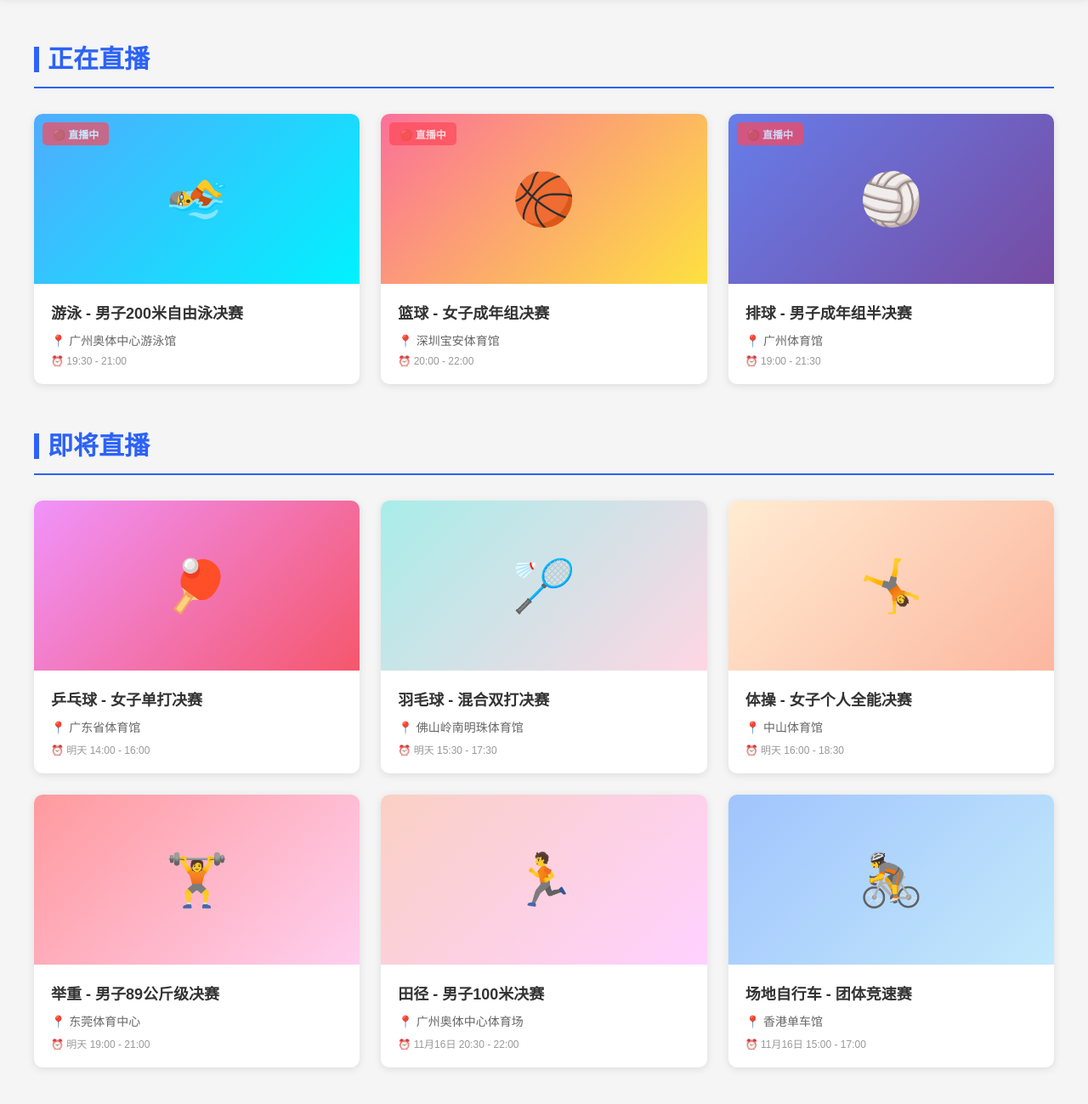
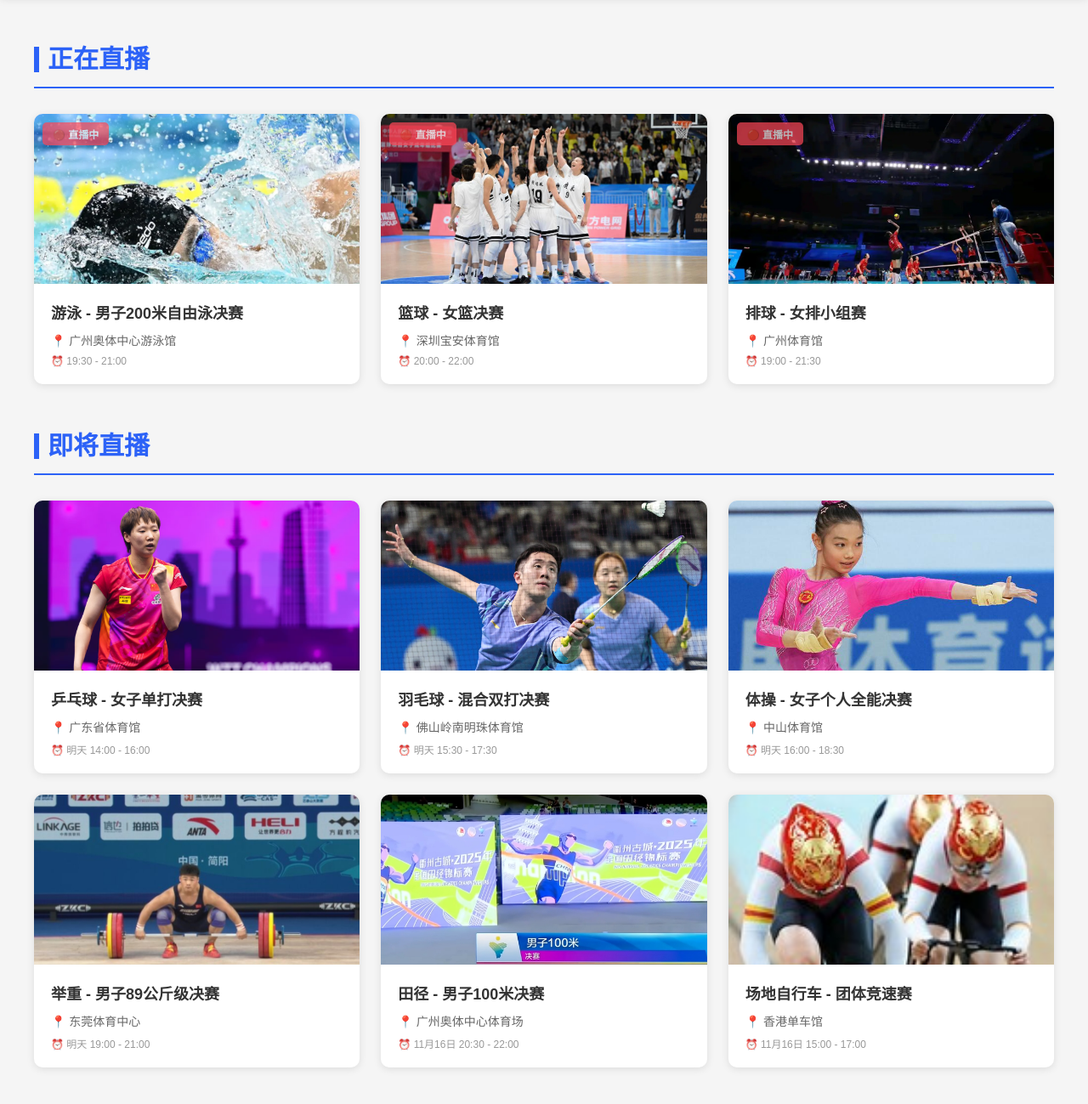
Before and after one commit to Galaxy-you/NationalGames, a plain HTML site: page NationalGames/live.html in a window 1280 px wide. Shown: the part 461-1760 px from the top of the page at 85% size. Drawn offline with Linux system fonts and the light colour scheme; a web font is replaced by a local one.

Commit message:
相关模块的修改

```diff
--- a/NationalGames/live.html
+++ b/NationalGames/live.html
@@ -44,28 +44,11 @@
             position: relative;
             width: 100%;
             height: 400px;
-
-            /* 新增：设置背景图片 */
-            background-image: url('images/live.jpg'); /* **请替换成你的图片路径** */
-            background-size: cover; /* 覆盖整个区域 */
-            background-position: center center; /* 图片居中 */
+            background-image: url('images/live.jpg');
+            background-size: cover;
+            background-position: center center;
             background-repeat: no-repeat;
-
-            /* 移除了原有的渐变色和文字居中用的 flex 布局 */
-            /* background: linear-gradient(135deg, #4facfe 0%, #00f2fe 100%); */
-            /* display: flex; */
-            /* align-items: center; */
-            /* justify-content: center; */
-            /* color: white; */
         }
-
-        /* 相关的 banner-content 样式也一并移除，因为内容被移除 */
-        /* .banner-content h1 {
-            font-size: 48px;
-            margin-bottom: 20px;
-        } */
-        /* ************************************** */
-
 
         .ej-nav {
             position: sticky;
@@ -148,11 +131,12 @@
         .live-card .live-image {
             width: 100%;
             height: 200px;
-            background: linear-gradient(135deg, #4facfe 0%, #00f2fe 100%);
+            background-size: cover;
+            background-position: center;
+            background-repeat: no-repeat;
             display: flex;
             align-items: center;
             justify-content: center;
-            font-size: 60px;
             position: relative;
         }
 
@@ -229,8 +213,7 @@
     </style>
 </head>
 <body>
-    <div class="ej-banner">
-        </div>
+    <div class="ej-banner"></div>
 
     <div class="ej-nav">
         <div class="part">
@@ -250,10 +233,10 @@
             <div class="title">正在直播</div>
 
             <div class="live-grid">
+                <a href="https://tv.cctv.com/live/cctv5/index.shtml?stime=1762944900&etime=1762947000" class="live-card-link" target="_blank">
                     <div class="live-card">
-                    <div class="live-image">
+                        <div class="live-image" style="background-image: url('images/swimming.jpg');">
                             <div class="live-badge">🔴 直播中</div>
-                        <span style="color: white;">🏊</span>
                         </div>
                         <div class="live-content">
                             <div class="live-title">游泳 - 男子200米自由泳决赛</div>
@@ -261,39 +244,40 @@
                             <div class="live-time">⏰ 19:30 - 21:00</div>
                         </div>
                     </div>
+                </a>
 
+                <a href="https://tv.cctv.com/live/cctv5plus/index.shtml?stime=1763206200&etime=1763213400" class="live-card-link" target="_blank">
                     <div class="live-card">
-                    <div class="live-image" style="background: linear-gradient(135deg, #fa709a 0%, #fee140 100%);">
+                        <div class="live-image" style="background-image: url('images/basketball.jpg');">
                             <div class="live-badge">🔴 直播中</div>
-                        <span style="color: white;">🏀</span>
                         </div>
                         <div class="live-content">
-                        <div class="live-title">篮球 - 女子成年组决赛</div>
+                            <div class="live-title">篮球 - 女篮决赛</div>
                             <div class="live-info">📍 深圳宝安体育馆</div>
                             <div class="live-time">⏰ 20:00 - 22:00</div>
                         </div>
                     </div>
+                </a>
 
+                <a href="https://tv.cctv.com/live/cctv5/index.shtml?stime=1763185920&etime=1763190000" class="live-card-link" target="_blank">
                     <div class="live-card">
-                    <div class="live-image" style="background: linear-gradient(135deg, #667eea 0%, #764ba2 100%);">
+                        <div class="live-image" style="background-image: url('images/volleyball.jpg');">
                             <div class="live-badge">🔴 直播中</div>
-                        <span style="color: white;">🏐</span>
                         </div>
                         <div class="live-content">
-                        <div class="live-title">排球 - 男子成年组半决赛</div>
+                            <div class="live-title">排球 - 女排小组赛</div>
                             <div class="live-info">📍 广州体育馆</div>
                             <div class="live-time">⏰ 19:00 - 21:30</div>
                         </div>
                     </div>
+                </a>
             </div>
 
             <div class="title">即将直播</div>
 
             <div class="live-grid">
                 <div class="live-card">
-                    <div class="live-image" style="background: linear-gradient(135deg, #f093fb 0%, #f5576c 100%);">
-                        <span style="color: white;">🏓</span>
-                    </div>
+                    <div class="live-image" style="background-image: url('images/tabletennis.jpg');"></div>
                     <div class="live-content">
                         <div class="live-title">乒乓球 - 女子单打决赛</div>
                         <div class="live-info">📍 广东省体育馆</div>
@@ -302,9 +286,7 @@
                 </div>
 
                 <div class="live-card">
-                    <div class="live-image" style="background: linear-gradient(135deg, #a8edea 0%, #fed6e3 100%);">
-                        <span style="color: white;">🏸</span>
-                    </div>
+                    <div class="live-image" style="background-image: url('images/badminton.jpg');"></div>
                     <div class="live-content">
                         <div class="live-title">羽毛球 - 混合双打决赛</div>
                         <div class="live-info">📍 佛山岭南明珠体育馆</div>
@@ -313,9 +295,7 @@
                 </div>
 
                 <div class="live-card">
-                    <div class="live-image" style="background: linear-gradient(135deg, #ffecd2 0%, #fcb69f 100%);">
-                        <span style="color: white;">🤸</span>
-                    </div>
+                    <div class="live-image" style="background-image: url('images/gymnastics.jpg');"></div>
                     <div class="live-content">
                         <div class="live-title">体操 - 女子个人全能决赛</div>
                         <div class="live-info">📍 中山体育馆</div>
@@ -324,9 +304,7 @@
                 </div>
 
                 <div class="live-card">
-                    <div class="live-image" style="background: linear-gradient(135deg, #ff9a9e 0%, #fecfef 100%);">
-                        <span style="color: white;">🏋️</span>
-                    </div>
+                    <div class="live-image" style="background-image: url('images/weightlifting.jpg');"></div>
                     <div class="live-content">
                         <div class="live-title">举重 - 男子89公斤级决赛</div>
                         <div class="live-info">📍 东莞体育中心</div>
@@ -335,9 +313,7 @@
                 </div>
 
                 <div class="live-card">
-                    <div class="live-image" style="background: linear-gradient(135deg, #fad0c4 0%, #ffd1ff 100%);">
-                        <span style="color: white;">🏃</span>
-                    </div>
+                    <div class="live-image" style="background-image: url('images/athletics.jpg');"></div>
                     <div class="live-content">
                         <div class="live-title">田径 - 男子100米决赛</div>
                         <div class="live-info">📍 广州奥体中心体育场</div>
@@ -346,9 +322,7 @@
                 </div>
 
                 <div class="live-card">
-                    <div class="live-image" style="background: linear-gradient(135deg, #a1c4fd 0%, #c2e9fb 100%);">
-                        <span style="color: white;">🚴</span>
-                    </div>
+                    <div class="live-image" style="background-image: url('images/cycling.jpg');"></div>
                     <div class="live-content">
                         <div class="live-title">场地自行车 - 团体竞速赛</div>
                         <div class="live-info">📍 香港单车馆</div>
```
Also changed, not shown: NationalGames/news.html (+26 -25 lines), NationalGames/images/athletics.jpg (added), NationalGames/images/badminton.jpg (added), NationalGames/images/cycling.jpg (added), NationalGames/images/gymnastics.jpg (added), NationalGames/images/swimming.jpg (added), NationalGames/images/tabletennis.jpg (added), NationalGames/images/volleyball.jpg (added), NationalGames/images/weightlifting.jpg (added). Lines whose indentation alone changed are shown as unchanged.
